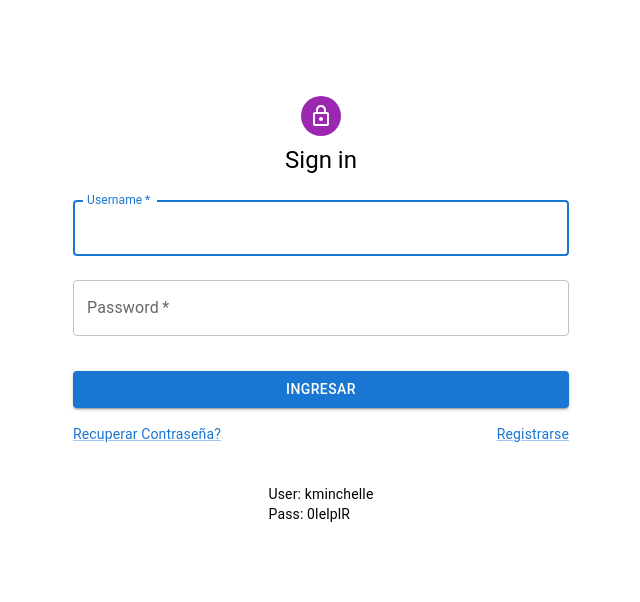
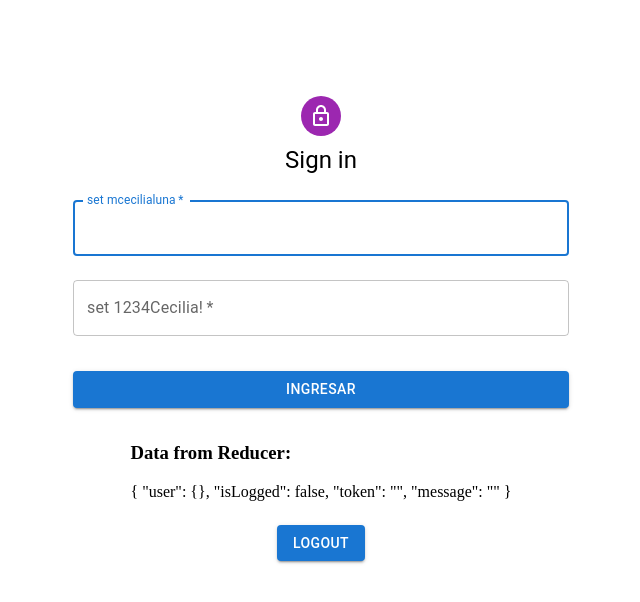
Before and after one commit to MCeciliaLuna/REACT-AVANZADO-RC-4, a React (Vite) app: page /login in a window 1280 px wide. Shown: the top 602 px of the page, without its empty margins (319-959 px from the left). Built offline with nearby package versions, Linux system fonts and the light colour scheme.

Commit message:
reducer ready

```diff
--- a/src/pages/auth/LoginPage.jsx
+++ b/src/pages/auth/LoginPage.jsx
@@ -1,57 +1,103 @@
-import Avatar from '@mui/material/Avatar';
-import Button from '@mui/material/Button';
-import TextField from '@mui/material/TextField';
-import Link from '@mui/material/Link';
-import Grid from '@mui/material/Grid';
-import Box from '@mui/material/Box';
-import LockOutlinedIcon from '@mui/icons-material/LockOutlined';
-import Typography from '@mui/material/Typography';
-import { FormHelperText } from '@mui/material';
-import styles from '../../../styles.module.css'
-
-
+import Avatar from "@mui/material/Avatar";
+import Button from "@mui/material/Button";
+import TextField from "@mui/material/TextField";
+import Box from "@mui/material/Box";
+import LockOutlinedIcon from "@mui/icons-material/LockOutlined";
+import Typography from "@mui/material/Typography";
+import { FormHelperText } from "@mui/material";
+import styles from "../../../styles.module.css";
+import { useReducer, useState } from "react";
+import { authReducer } from "../../reducers/AuthReducer";
 
 export const LoginPage = () => {
+  const [formData, setFormData] = useState({});
 
+  const initialValues = {
+    user: {},
+    isLogged: false,
+    token: "",
+    message: "",
+  };
+
+  const [state, dispatch] = useReducer(authReducer, initialValues);
+
+  const onChangeInput = (e) => {
+    const field = e.target.name;
+    const value = e.target.value;
+    setFormData({
+      ...formData,
+      [field]: value,
+    });
+  };
+
+  const handleSubmit = (e) => {
+    e.preventDefault();
+    console.log(formData);
+    if (
+      formData.username === "mcecilialuna" &&
+      formData.password === "1234Cecilia!"
+    ) {
+      dispatch({
+        type: "LOGIN",
+        payload: {
+          user: {
+            name: "Cecilia",
+            lastname: "Luna",
+            age: 26,
+          },
+          isLogged: true,
+          token: "1234Cecilia!",
+          msg: "Usuario logueado con éxito.",
+        },
+      });
+    }
+  };
+
+  const handleLogout = () => {
+    dispatch({
+      type: "LOGOUT",
+      payload: {
+        msg: "Usuario DESLOGUEADO con éxito.",
+      },
+    });
+  };
 
   return (
-
     <div className={styles.form}>
-        <Avatar sx={{ m: 1, bgcolor: 'secondary.main' }}>
+      <Avatar sx={{ m: 1, bgcolor: "secondary.main" }}>
         <LockOutlinedIcon />
       </Avatar>
       <Typography component="h1" variant="h5">
         Sign in
       </Typography>
-          <Box component="form" noValidate sx={{ mt: 1 }}>
+      <Box component="form" onSubmit={handleSubmit} noValidate sx={{ mt: 1 }}>
         <TextField
-              // error
           margin="normal"
           required
           fullWidth
           id="username"
-              label="Username"
+          label="set mcecilialuna"
           name="username"
           autoComplete="username"
           autoFocus
+          onChange={onChangeInput}
         />
         <TextField
-              // error
           margin="normal"
           required
           fullWidth
           name="password"
-              label="Password"
+          label="set 1234Cecilia!"
           type="password"
           id="password"
           autoComplete="current-password"
+          onChange={onChangeInput}
         />
 
         <FormHelperText
           id="component-helper-text"
-              sx={{ color:'red' }}
-            >
-            </FormHelperText>
+          sx={{ color: "red" }}
+        ></FormHelperText>
 
         <Button
           type="submit"
@@ -61,25 +107,14 @@ export const LoginPage = () => {
         >
           INGRESAR
         </Button>
-
-            <Grid container>
-              <Grid item xs>
-                <Link href="#" variant="body2">
-                  Recuperar Contraseña?
-                </Link>
-              </Grid>
-              <Grid item>
-                <Link href="#" variant="body2">
-                  {"Registrarse"}
-                </Link>
-              </Grid>
-            </Grid>
       </Box>
-
-          <Box marginTop={5} textAlign={'left'}>
-            <Typography variant='body2'>User: kminchelle</Typography>
-            <Typography variant='body2'>Pass: 0lelplR</Typography>
-          </Box>
+      <div>
+        <h3>Data from Reducer:</h3>
+        {JSON.stringify(state, null, 3)}
       </div>
-  )
-}
+      <Button onClick={handleLogout} variant="contained" sx={{ mt: 3, mb: 2 }}>
+        LOGOUT
+      </Button>
+    </div>
+  );
+};
--- a/src/pages/auth/RegisterPage.jsx
+++ b/src/pages/auth/RegisterPage.jsx
@@ -17,10 +17,6 @@ import { createTheme } from '@mui/material/styles';
 const defaultTheme = createTheme();
 
 export default function RegisterPage() {
-
-  const handleSubmit = (event) => {
-    event.preventDefault();
-  };
 
   return (
         <>
--- /dev/null
+++ b/src/reducers/AuthReducer.jsx
@@ -0,0 +1,23 @@
+export const authReducer = (state = {}, action) => {
+  switch (action.type) {
+    case "LOGIN":
+      return {
+        ...state,
+        user: action.payload.user,
+        isLogged: action.payload.isLogged,
+        token: action.payload.token,
+        message: action.payload.msg,
+      };
+
+    case "LOGOUT":
+      return {
+        user: null,
+        isLogged: false,
+        token: "",
+        message: action.payload.msg,
+      };
+
+    default:
+      state;
+  }
+};
```
Lines whose indentation alone changed are shown as unchanged.
